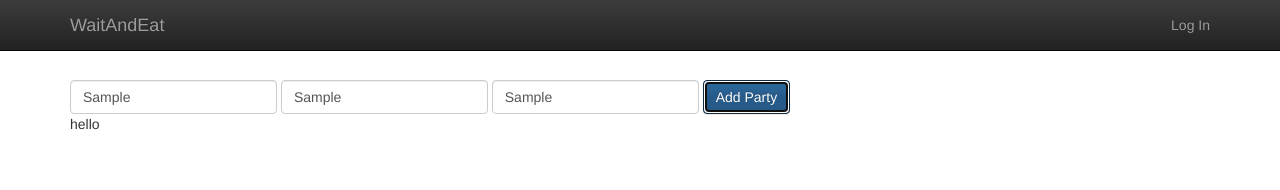
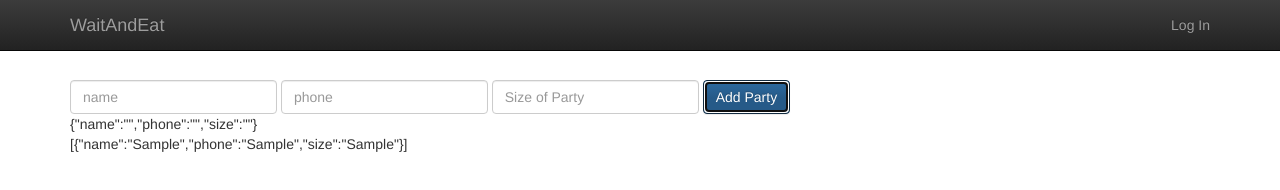
Before and after one commit to alexwang949/waitAndEat-spa, a website: page app/index.html at #/waitlist in a window 1280 px wide. Both pictures are taken after typing "Sample", "Sample", "Sample" into the empty fields and a click on the button "Add Party". Drawn offline with nearby package versions, Linux system fonts and the light colour scheme.

Commit message:
added model for form, added ng-submit, defined function for form submission

```diff
--- a/app/js/controllers.js
+++ b/app/js/controllers.js
@@ -7,5 +7,12 @@ myApp.controller('landingPageController', [function() {
 
 }]);
 myApp.controller('waitListController', ['$scope', function($scope) {
-	$scope.test = "hello";
+	$scope.parties = [];
+	$scope.party = {name: '', phone: '', size: ''};
+
+	// define function to submit form
+	$scope.saveParty = function() {
+		$scope.parties.push($scope.party);
+		$scope.party = {name: '', phone: '', size: ''};
+	};
 }]);
--- a/app/partials/waitlist.html
+++ b/app/partials/waitlist.html
@@ -1,16 +1,20 @@
-<form class="form-inline">
+<form ng-submit="saveParty()" class="form-inline">
   <div class="form-group">
     <label class="sr-only" for="partyName">Email address</label>
-    <input type="text" class="form-control" id="partyName" placeholder="name">
+    <input ng-model="party.name" type="text" class="form-control" id="partyName" placeholder="name">
   </div>
   <div class="form-group">
     <label class="sr-only" for="phoneNumber">Password</label>
-    <input type="text" class="form-control" id="phoneNumber" placeholder="Phone">
+    <input ng-model="party.phone" type="text" class="form-control" id="phoneNumber" placeholder="phone">
   </div>
   <div class="form-group">
     <label class="sr-only" for="sizeOfParty">Size of Party</label>
-    <input type="text" class="form-control" id="sizeOfParty" placeholder="Size of Party">
+    <input ng-model="party.size" type="text" class="form-control" id="sizeOfParty" placeholder="Size of Party">
   </div>
   <button type="submit" class="btn btn-primary">Add Party</button>
 </form>
-{{ test }}
+{{ party }}
+
+<br>
+
+{{ parties }}
```
